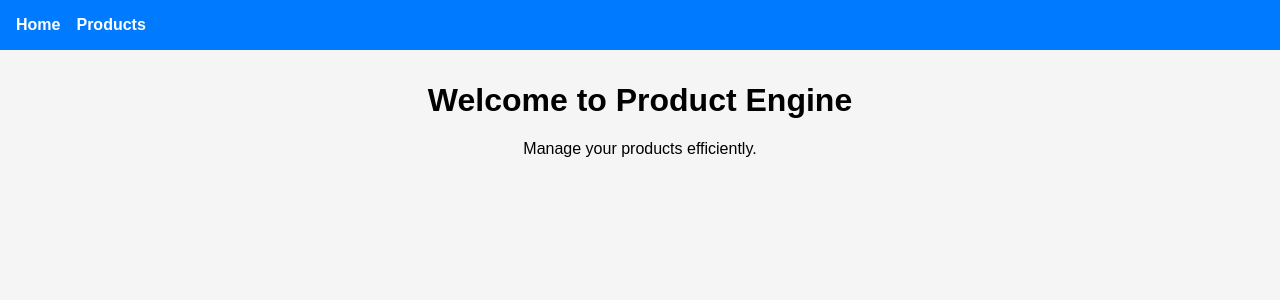
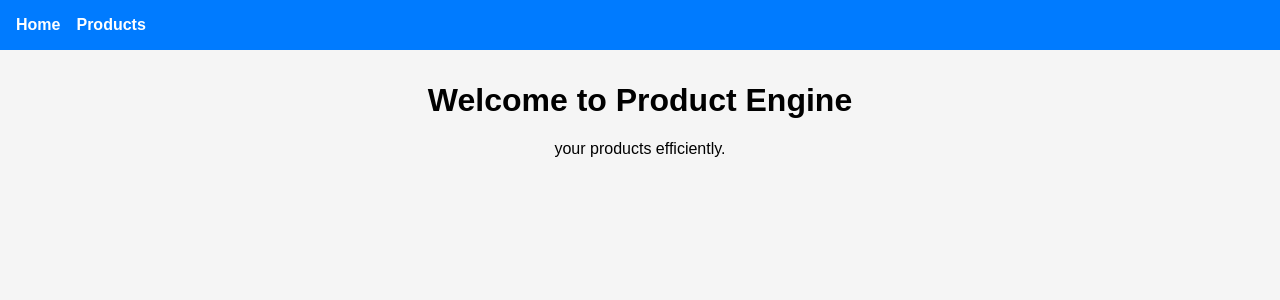
Before and after one commit to Ankith-gangadhar/Project_X, a React (Vite) app in the folder pxui/: page / in a window 1280 px wide. Shown: the top 300 px of the page. Built offline with nearby package versions, Linux system fonts and the light colour scheme.

Commit message:
trail push

```diff
--- a/pxui/src/pages/Home/Home.jsx
+++ b/pxui/src/pages/Home/Home.jsx
@@ -4,7 +4,7 @@ import './Home.css';
 const Home = () => (
   <div className="home">
     <h1>Welcome to Product Engine</h1>
-    <p>Manage your products efficiently.</p>
+    <p> your products efficiently.</p>
   </div>
 );
 
```
